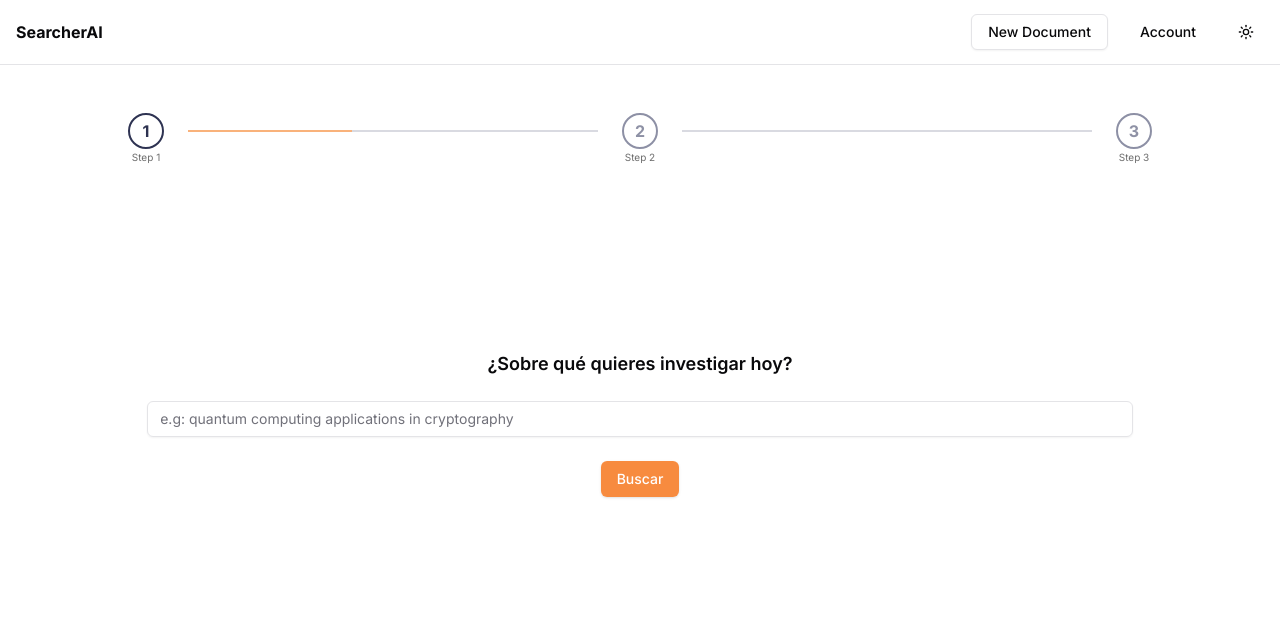
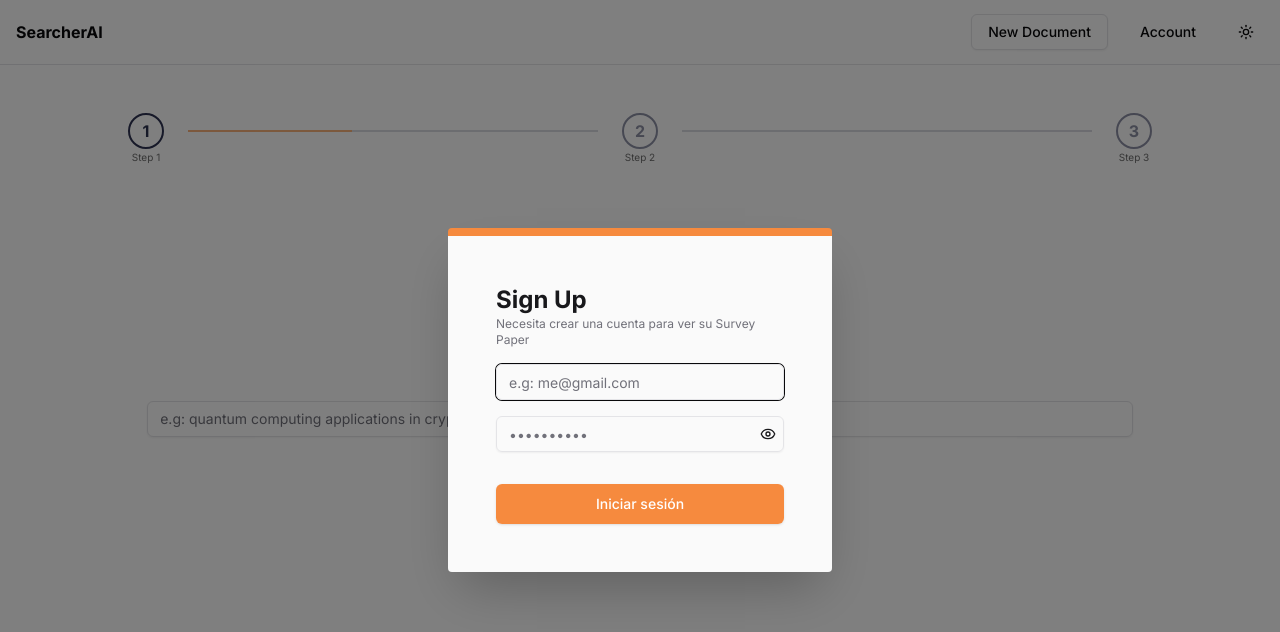
Before and after one commit to thsergitox/searcherAI, a Next.js app: page /project/create in a window 1280 px wide. Shown: the top 632 px of the page. Built offline with nearby package versions, Linux system fonts and the light colour scheme.

Commit message:
login component added

```diff
--- a/app/project/create/createProject.css
+++ b/app/project/create/createProject.css
@@ -125,33 +125,33 @@
     mask-image: linear-gradient(to bottom, rgba(0, 0, 0, 0), rgba(0, 0, 0, 1) 10%, rgba(0, 0, 0, 1) 85%, rgba(0, 0, 0, 0));
     -webkit-mask-image: linear-gradient(to bottom, rgba(0, 0, 0, 0), rgba(0, 0, 0, 1) 10%, rgba(0, 0, 0, 1) 85%, rgba(0, 0, 0, 0));
 }
-.enhanced-queries-list::-webkit-scrollbar {
+.enhanced-queries-list::-webkit-scrollbar, .article-list::-webkit-scrollbar {
     height: 5px;
     width: 5px;
   }
-.enhanced-queries-list::-webkit-scrollbar-track {
+.enhanced-queries-list::-webkit-scrollbar-track, .article-list::-webkit-scrollbar-track {
     border-radius: 20px;
     background-color: #E5E5E5;
 }
 
-.enhanced-queries-list::-webkit-scrollbar-track:hover {
+.enhanced-queries-list::-webkit-scrollbar-track:hover, .article-list::-webkit-scrollbar-track:hover {
     background-color: #D9D9D9;
 }
 
-.enhanced-queries-list::-webkit-scrollbar-track:active {
+.enhanced-queries-list::-webkit-scrollbar-track:active, .article-list::-webkit-scrollbar-track:active {
     background-color: #D3D3D3;
 }
 
-.enhanced-queries-list::-webkit-scrollbar-thumb {
+.enhanced-queries-list::-webkit-scrollbar-thumb, .article-list::-webkit-scrollbar-thumb {
     border-radius: 4px;
     background-color: #B5B5B5;
 }
 
-.enhanced-queries-list::-webkit-scrollbar-thumb:hover {
+.enhanced-queries-list::-webkit-scrollbar-thumb:hover, .article-list::-webkit-scrollbar-thumb:hover {
     background-color: #9A9A9B;
 }
 
-.enhanced-queries-list::-webkit-scrollbar-thumb:active {
+.enhanced-queries-list::-webkit-scrollbar-thumb:active, .article-list::-webkit-scrollbar-thumb:active {
     background-color: #8D8D8F;
 }
 .enhanced-queries-item{
@@ -186,6 +186,10 @@
     padding: 0;
     margin: 0;
     height: 100%;
+    overflow-y: scroll;
+    mask-image: linear-gradient(to bottom, rgba(0, 0, 0, 0), rgba(0, 0, 0, 1) 10%, rgba(0, 0, 0, 1) 85%, rgba(0, 0, 0, 0));
+    -webkit-mask-image: linear-gradient(to bottom, rgba(0, 0, 0, 0), rgba(0, 0, 0, 1) 10%, rgba(0, 0, 0, 1) 85%, rgba(0, 0, 0, 0));
+
 }
 
 .article-item {
@@ -272,3 +276,21 @@
         opacity: 1
     }
 }
+
+.modal-overlay{
+    position: fixed;
+    top: 0;
+    left: 0;
+    width: 100%;
+    height: 100%;
+    background-color: rgba(0, 0, 0, 0.5);
+    display: flex;
+    justify-content: center;
+    align-items: center;
+  }
+.modal {
+    background: #fff;
+    padding: 20px;
+    border-radius: 10px;
+    box-shadow: 0 5px 15px rgba(0, 0, 0, 0.3)
+  }
--- a/app/project/create/page.tsx
+++ b/app/project/create/page.tsx
@@ -6,6 +6,7 @@ import { Button } from '@/components/ui/button'
 import { Input } from '@/components/ui/input'
 import '../create/createProject.css'
 import { CircleCheck, SquareCheckBig } from 'lucide-react'
+import LoginForm from '@/components/login-form'
 
 interface Article {
     title: string;
@@ -27,6 +28,7 @@ export default function CreateProject(){
     const [articles, setArticles] = useState<Article[]>([]);
     const [expandedAbstracts, setExpandedAbstracts] = useState<{ [key: number]: boolean }>({});
     const [selectedArticles, setSelectedArticles] = useState<Article[]>([]);
+    const [isModalOpen, setIsModalOpen] = useState(true);
 
     const handleChangeStep = (step: number) =>{
         setCurrentStep(step)
@@ -35,7 +37,7 @@ export default function CreateProject(){
     const handleSearch = async (nextStep: number) => {
         try {
             setCurrentStep(nextStep)
-            const response = await fetch('http://127.0.0.1:8000/api/v1/agent/run-refinement', {
+            const response = await fetch('https://back-searcherai-production.up.railway.app/api/v1/agent/run-refinement', {
                 method: 'POST',
                 headers: {'Content-Type' : 'application/json'},
                 body: JSON.stringify({topic: subject})
@@ -69,7 +71,7 @@ export default function CreateProject(){
     const handleLookForPapers = async () =>{
         try {
             setCurrentStep(3)
-            const response = await fetch('http://127.0.0.1:8000/api/v1/agent/run-search', {
+            const response = await fetch('https://back-searcherai-production.up.railway.app/api/v1/agent/run-search', {
                 method: 'POST',
                 headers: {'Content-Type' : 'application/json'},
                 body: JSON.stringify({max_results: 3, queries: selectedQueries, sort_by: "Relevance"})
@@ -106,6 +108,20 @@ export default function CreateProject(){
         }
         console.log('selectedArticles: ', selectedArticles)
     }
+
+    const isUserLogged = () => {
+        return false
+    }
+
+    const sendSelectedArticles = () =>{
+        if (!isUserLogged()){
+            setIsModalOpen(true);
+        }
+    }
+
+    const closeModal = () => {
+        setIsModalOpen(false);
+      };
 
     return(<div className='steps-container'>
        <div className='steps-count'>
@@ -152,7 +168,7 @@ export default function CreateProject(){
             {currentStep === 3 &&
             <>
                     <div className='step-title'>Artículos relacionados</div>
-                    {articles.length ? (
+                    {articles.length ? (<>
                         <ul className="article-list">
                             {articles.map((article, index) => (
                                 <li key={index} className="article-item">
@@ -183,10 +199,16 @@ export default function CreateProject(){
                                 </li>
                             ))}
                         </ul>
+                        <Button variant={'important'} onClick={() => sendSelectedArticles()}>Generar Survey Paper</Button></>
                     ) : (
                         <p >Cargando artículos...</p>
                     )}
             </>}
        </div>
+       {isModalOpen && (
+        <div className='modal-overlay'>
+            <LoginForm></LoginForm>
+        </div>
+      )}
     </div>)
 }
--- /dev/null
+++ b/components/login-form.tsx
@@ -0,0 +1,27 @@
+import { Eye, EyeClosed } from "lucide-react";
+import { Button } from "./ui/button";
+import { Input } from "./ui/input";
+import { useState } from "react";
+
+
+export default function LoginForm() {
+    const [showPassword, setShowPassword] = useState(false)
+
+
+    return (
+        <div className=" border-t-8 rounded-sm border-important bg-primary-foreground p-12 shadow-2xl w-96">
+          <h1 className="font-bold text-primary block text-2xl">Sign Up</h1>
+          <p className="text-muted-foreground text-xs mb-4">Necesita crear una cuenta para ver su Survey Paper</p>
+          <form className="flex flex-col items-center gap-4">
+          <Input type="email" id="email" name="email" placeholder="e.g: me@gmail.com" autoFocus={true}/>
+          <div className="flex relative w-full">
+            <Input className='mb-4 w-full' type={showPassword ? 'text' : 'password'} id="password" name="password"  placeholder="••••••••••" />
+            <div className="absolute right-2 bottom-1/2 cursor-pointer" onClick={() => setShowPassword(!showPassword)}>
+                {showPassword ? <EyeClosed size={16} strokeWidth={2} className="stroke-primary" /> : <Eye size={16} strokeWidth={2} className="stroke-primary"/>}
+            </div>
+          </div>
+          <Button value="Submit" variant={"important"} className="h-10 rounded-md px-8 w-full"> Iniciar sesión </Button>
+          </form>
+        </div>
+    )
+}
```
